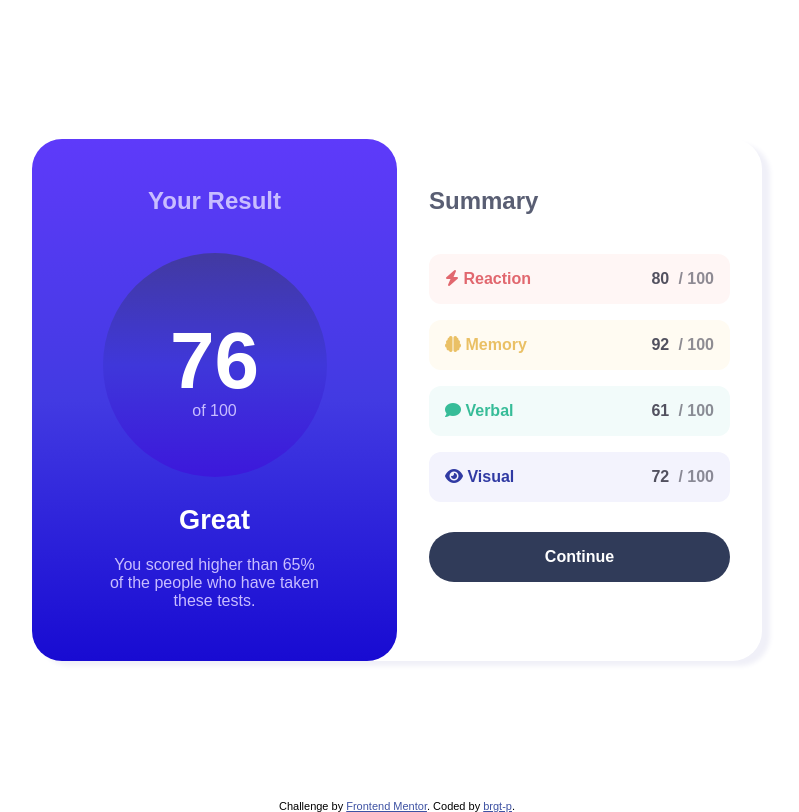
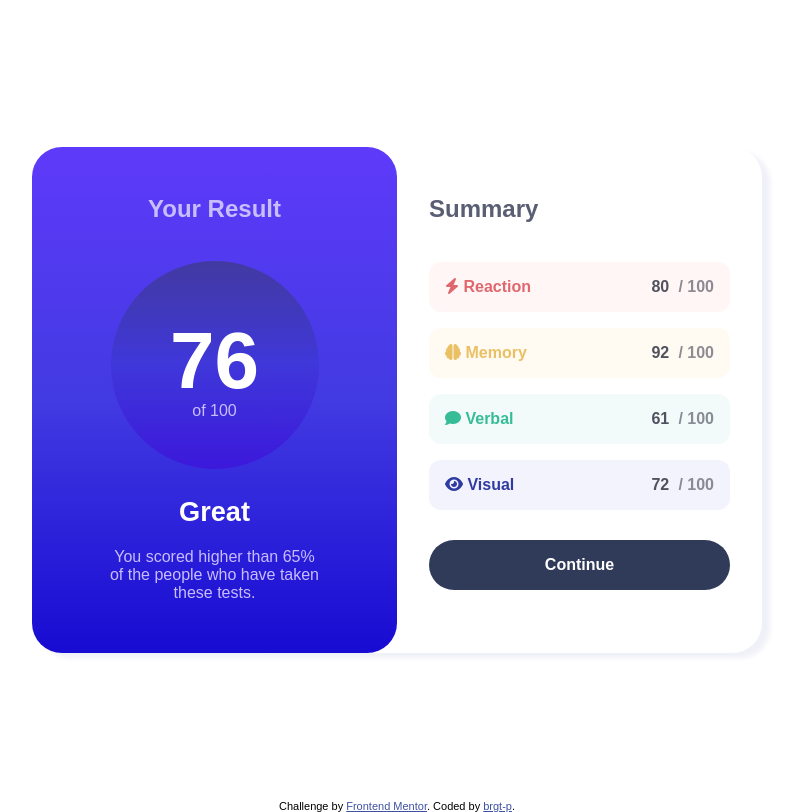
Before and after one commit to brgt-p/results-summary-component-main, a plain HTML site: page index.html in a window 1280 px wide. Shown: the whole page, without its empty margins (243-1042 px from the left). Drawn offline with Linux system fonts and the light colour scheme.

Commit message:
Adjusted bubble size

```diff
--- a/main.css
+++ b/main.css
@@ -66,8 +66,8 @@ p {
 .result-bubble {
   background-image: linear-gradient(#423aa1, #3f37da, #3c18db);
   border-radius: 50%;
-  width: 20vh;
-  height: 20vh;
+  width: 10em;
+  height: 10em;
   padding: 1.5em;
   margin: 0 auto;
   display: flex;
@@ -191,8 +191,8 @@ p {
   }
 
   .result-bubble {
-    width: 28vh;
-    height: 28vh;
+    width: 13em;
+    height: 13em;
   }
 
   .highscore {
```
